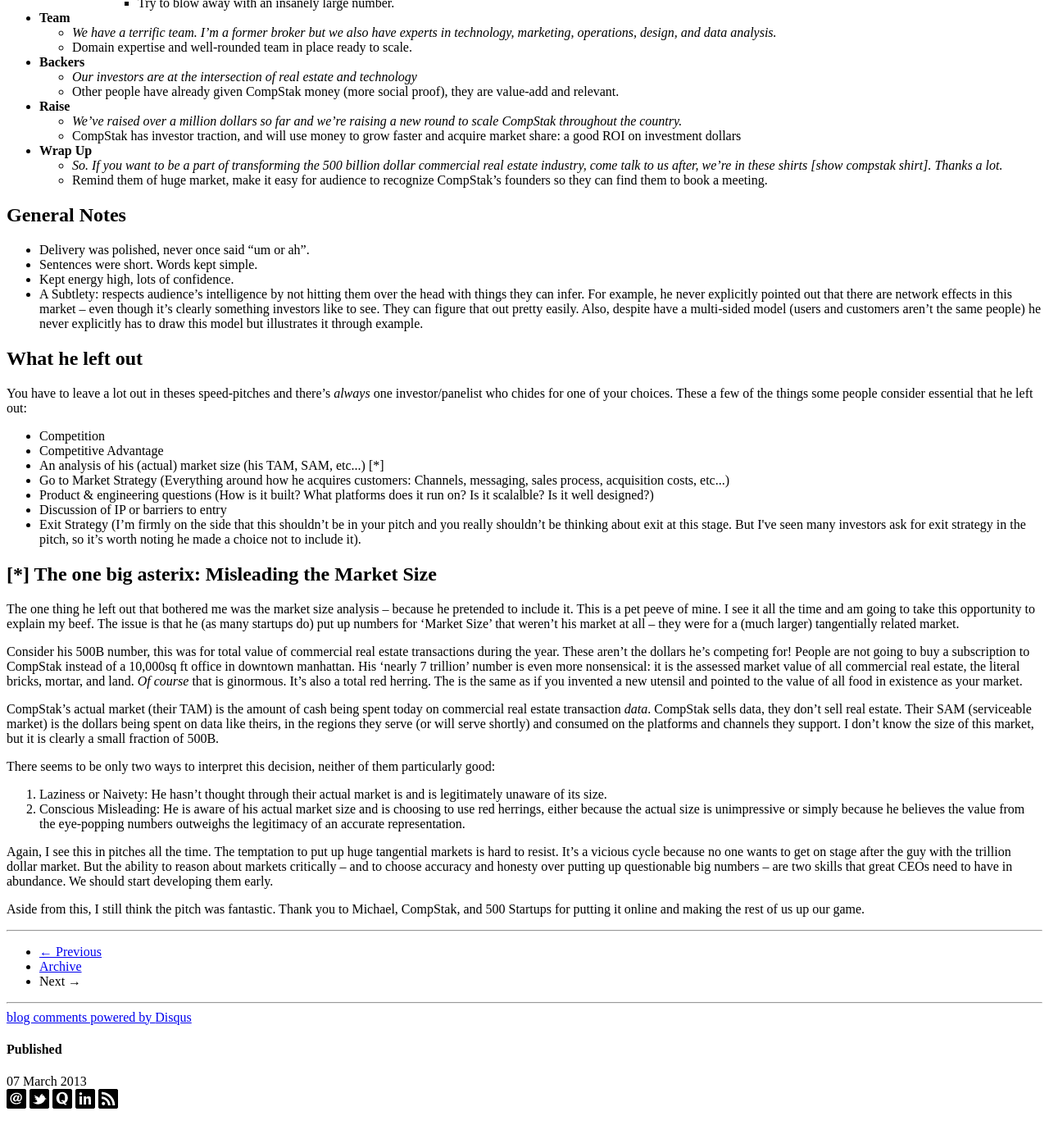
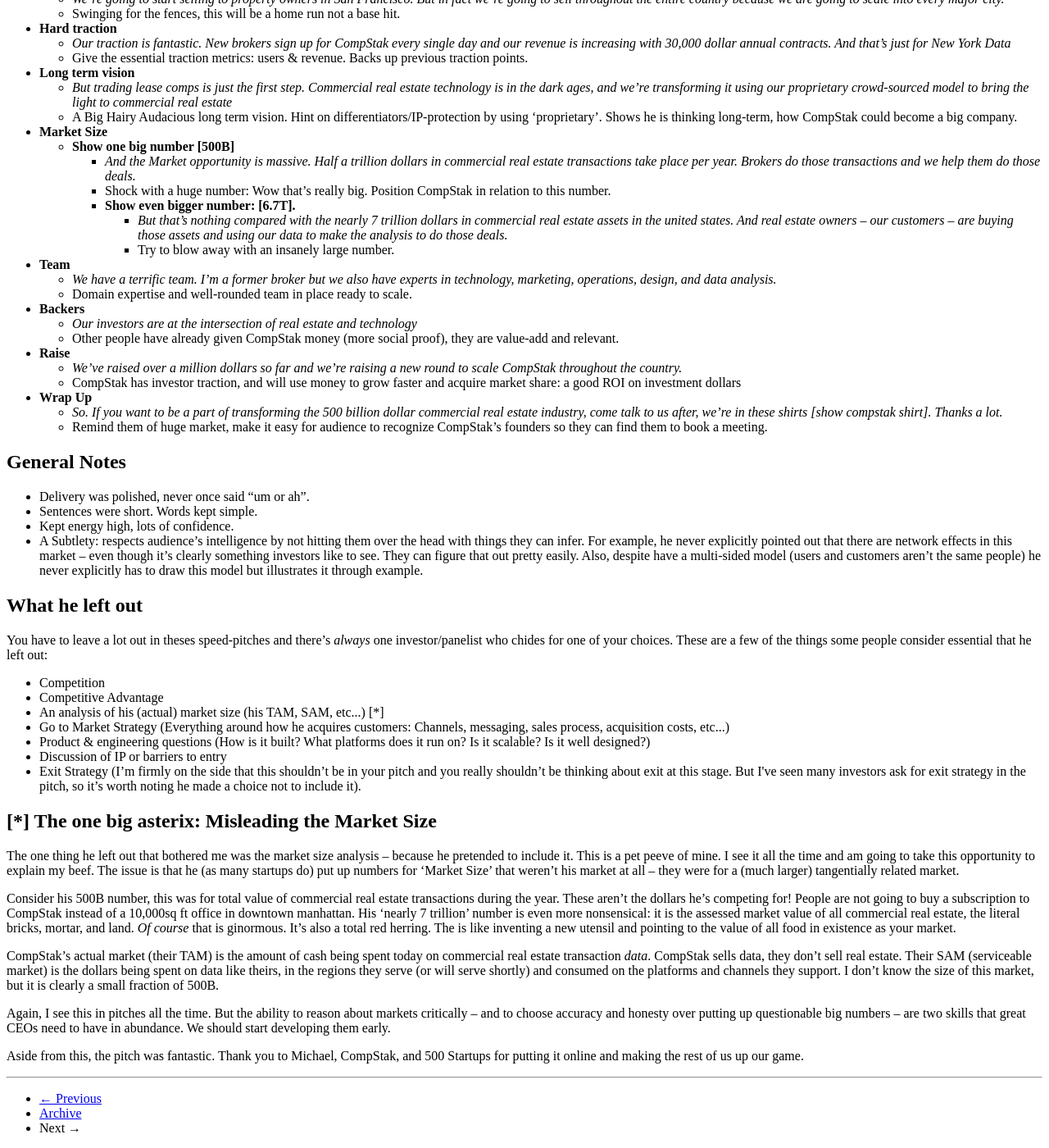
Before and after one commit to prlambert/old-prlambert.github.com, a Jekyll site: the page built from _posts/2013-03-07-reverse-engineering-compstak-pitch.html, in a window 1280 px wide and 1400 px high, scrolled down 2650 px. Shown: the whole window at 82% size. Built offline with Jekyll 4.4.1, drawn with Linux system fonts in a browser that asks for light colours; comment, search, counter and statistics services are not loaded; before the commit the page ends 4014 px from its top, so only the background shows below that; some of the changed text lies outside the part shown.

Commit message:
draft 2 of compstak

```diff
--- a/_posts/2013-03-07-reverse-engineering-compstak-pitch.html
+++ b/_posts/2013-03-07-reverse-engineering-compstak-pitch.html
@@ -13,16 +13,16 @@
 </p>
 
 <p>
-The first one, <a href="http://www.compstak.com">CompStak</a>, is killer. 3 minutes and 30 seconds of high-energy traction-packed excitement, well designed, and well rehearsed.
+The first one, <a href="http://www.compstak.com">CompStak</a>, is killer. 3 minutes and 30 seconds of high-energy traction-packed excitement, well designed, and well done <a href="https://twitter.com/CompStakCEO">CompStakCEO</a>.
 </p>
 
 <p>
-Next week I’m <a href="http://ctechdemoday.eventbrite.com/">delivering my own</a> Demo Day-style pitch – the first time I’ve pitched Learndot on stage in almost a year. To get back into mindset, I decided to reverse engineer the CompStak pitch. The goal is to produce something like the blueprint for the deck, including:
+Next week I’m <a href="http://ctechdemoday.eventbrite.com/">delivering my own</a> Demo Day-style pitch – the first time I’ve pitched Learndot on stage in almost a year. To get back into mindset, I decided to reverse engineer the CompStak pitch. The goal is to produce:
 <ol>
     <li>The overall structure of the pitch.</li>
-    <li>The ideas each section wants to communicate
-    <li>The strategic intention.</li>
-    <li>The choice of wording.</li>
+    <li>The ideas each section should to communicate
+    <li>The strategic intent.</li>
+    <li>The choice of words.</li>
 </ol>
 </p>
 
@@ -46,6 +46,7 @@
     <li><strong>State of Audience before Pitch:</strong> I don’t know much about CompStak but I like 500 startups and I’m interested learning more.</li>
     <li><strong>Desired State of Audience after Pitch:</strong> Wow, CompStak is killing it. They’ve got a smart solution in a huge market and seem to have great traction. I want a meeting.</li>
 </ul>
+<img src="/assets/images/presentation-visual.png" />
 </p>
 
 <p>
@@ -55,28 +56,28 @@
 <ul>
     <li><strong>Hello & Welcome</strong>
     <ul>
-        <li><em>Hey everybody. Thanks for coming, I am super psyched to kick off batch 5 Demo Day, this is awesome. And you are going to see some of the best entrepreneurs in the world today.</em></li>
+        <li><em>"Hey everybody. Thanks for coming, I am super psyched to kick off batch 5 Demo Day, this is awesome. And you are going to see some of the best entrepreneurs in the world today."</em></li>
         <li>Warm up crowd, juice anticipation.</li>
     </ul>
     </li>
 
     <li><strong>Intro</strong>
     <ul>
-        <li><em>My name is Michael Mandel I’m the co-founder of CompStak and we crowdsource commercial real estate data.</em></li>
+        <li><em>"My name is Michael Mandel I’m the co-founder of CompStak and we crowdsource commercial real estate data."</em></li>
         <li>Set context. Who he is and what CompStak does in 1 short sentence.</li>
     </ul>
     </li>
 
     <li><strong>Traction headline (1-line traction eyebrow raiser)</strong></li>
         <ul>
-            <li><em>In the past year, brokers from every major brokerage firm in New York city started using CompStak</em></li>
+            <li><em>"In the past year, brokers from every major brokerage firm in New York city started using CompStak"</em></li>
             <li>Get their attention early.</li>
         </ul>
         </li>
 
     <li><strong>High-level value prop (solution)</strong>
     <ul>
-        <li><em>“Why? Because we know what these people [companies on map] pay for office space.</em>
+        <li><em>"Why? Because we know what these people [companies on map] pay for office space."</em>
         <li>Make value concrete, anchor relationship with known brands.</li>
         <li><strong>Add to picture</strong>
             <ul>
@@ -89,7 +90,7 @@
 
     <li><strong>Why what they do is hard</strong>
     <ul>
-        <li><em>This is information that’s been fragmented and difficult to compile but we’ve compiled it.</em></li>
+        <li><em>"This is information that’s been fragmented and difficult to compile but we’ve compiled it."</em></li>
         <li>Hint on barriers to entry, differentiators</li>
     </ul>
     </li>
@@ -200,7 +201,7 @@
             <li>Shock with a huge number: Wow that’s really big. Position CompStak in relation to this number.</li>
             <li><strong>Show even bigger number: [6.7T].</strong>
                 <ul>
-                    <li><em>But that’s nothing compared with the nearly 7 trillion dollars in commercial real estate assts in the united states. And real estate owners – our customers – are buying those assets and using our data to make the analysis to do those deals.</em></li>
+                    <li><em>But that’s nothing compared with the nearly 7 trillion dollars in commercial real estate assets in the united states. And real estate owners – our customers – are buying those assets and using our data to make the analysis to do those deals.</em></li>
                     <li> Try to blow away with an insanely large number.</li>
                 </ul>
                 </li>
@@ -249,14 +250,14 @@
 </p>
 
 <h2>What he left out</h2>
-<p>You have to leave a lot out in theses speed-pitches and there’s <em>always</em> one investor/panelist who chides for one of your choices. These a few of the things some people consider essential that he left out:<p>
+<p>You have to leave a lot out in theses speed-pitches and there’s <em>always</em> one investor/panelist who chides for one of your choices. These are a few of the things some people consider essential that he left out:<p>
 <p>
 <ul>
     <li>Competition</li>
     <li>Competitive Advantage</li>
     <li>An analysis of his (actual) market size (his TAM, SAM, etc...) [*]</li>
     <li>Go to Market Strategy (Everything around how he acquires customers: Channels, messaging, sales process, acquisition costs, etc...)</li>
-    <li>Product & engineering questions (How is it built? What platforms does it run on? Is it scalalble? Is it well designed?)</li>
+    <li>Product & engineering questions (How is it built? What platforms does it run on? Is it scalable? Is it well designed?)</li>
     <li>Discussion of IP or barriers to entry</li>
     <li>Exit Strategy (I’m firmly on the side that this shouldn’t be in your pitch and you really shouldn’t be thinking about exit at this stage. But I've seen many investors ask for exit strategy in the pitch, so it’s worth noting he made a choice not to include it).</li>
 </ul>
@@ -269,25 +270,25 @@
 </p>
 
 <p>
-Consider his 500B number, this was for total value of commercial real estate transactions during the year. These aren’t the dollars he’s competing for! People are not going to buy a subscription to CompStak instead of a 10,000sq ft office in downtown manhattan. His ‘nearly 7 trillion’ number is even more nonsensical: it is the assessed market value of all commercial real estate, the literal bricks, mortar, and land. <em>Of course</em> that is ginormous. It’s also a total red herring. The is the same as if you invented a new utensil and pointed to the value of all food in existence as your market.
+Consider his 500B number, this was for total value of commercial real estate transactions during the year. These aren’t the dollars he’s competing for! People are not going to buy a subscription to CompStak instead of a 10,000sq ft office in downtown manhattan. His ‘nearly 7 trillion’ number is even more nonsensical: it is the assessed market value of all commercial real estate, the literal bricks, mortar, and land. <em>Of course</em> that is ginormous. It’s also a total red herring. The is like inventing a new utensil and pointing to the value of all food in existence as your market.
 </p>
 
 <p>
 CompStak’s actual market (their TAM) is the amount of cash being spent today on commercial real estate transaction <em>data</em>. CompStak sells data, they don’t sell real estate. Their SAM (serviceable market) is the dollars being spent on data like theirs, in the regions they serve (or will serve shortly) and consumed on the platforms and channels they support. I don’t know the size of this market, but it is clearly a small fraction of 500B.
 </p>
 
+<!-- <p>-->
+<!-- There seems to be only two ways to interpret this decision, neither of them particularly good:-->
+<!-- <ol>-->
+<!--     <li>Laziness or Naivety: He hasn’t thought through their actual market is and is legitimately unaware of its size.</li>-->
+<!--     <li>Conscious Misleading: He is aware of his actual market size and is choosing to use red herrings, either because the actual size is unimpressive or simply because he believes the value from the eye-popping numbers outweighs the legitimacy of an accurate representation.</li>-->
+<!-- </ol>-->
+<!-- </p>-->
+
 <p>
-There seems to be only two ways to interpret this decision, neither of them particularly good:
-<ol>
-    <li>Laziness or Naivety: He hasn’t thought through their actual market is and is legitimately unaware of its size.</li>
-    <li>Conscious Misleading: He is aware of his actual market size and is choosing to use red herrings, either because the actual size is unimpressive or simply because he believes the value from the eye-popping numbers outweighs the legitimacy of an accurate representation.</li>
-</ol>
+Again, I see this in pitches all the time. But the ability to reason about markets critically – and to choose accuracy and honesty over putting up questionable big numbers – are two skills that great CEOs need to have in abundance. We should start developing them early.
 </p>
 
 <p>
-Again, I see this in pitches all the time. The temptation to put up huge tangential markets is hard to resist. It’s a vicious cycle because no one wants to get on stage after the guy with the trillion dollar market. But the ability to reason about markets critically – and to choose accuracy and honesty over putting up questionable big numbers – are two skills that great CEOs need to have in abundance. We should start developing them early.
+Aside from this, the pitch was fantastic. Thank you to Michael, CompStak, and 500 Startups for putting it online and making the rest of us up our game.
 </p>
-
-<p>
-Aside from this, I still think the pitch was fantastic. Thank you to Michael, CompStak, and 500 Startups for putting it online and making the rest of us up our game.
-</p>
```
Also changed, not shown: other parts of _posts/2013-03-07-reverse-engineering-compstak-pitch.html (+1 -1 lines), assets/images/presentation-visual.png (added).
